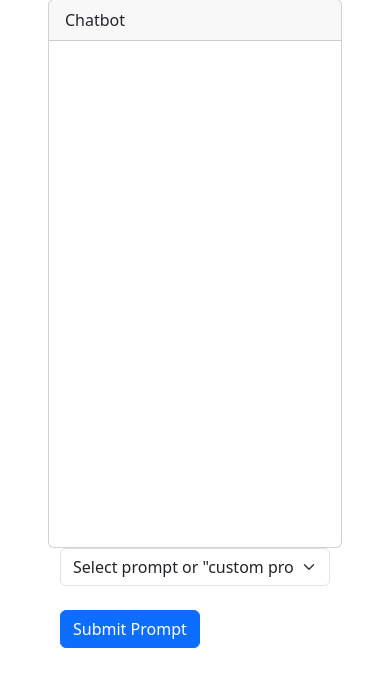
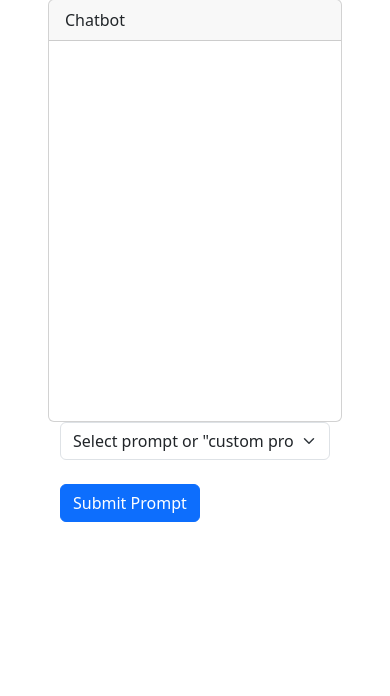
Before and after one commit to Sbussiso/sourcebox-deepquery, a Python web app: template templates/index.html in a window 390 px wide. Shown: the part 391-1087 px from the top of the page. After the commit the page ends 913 px from the top, so only its background shows below. Run offline with Jinja, Linux system fonts and the light colour scheme; the template is opened without the code that fills it, so the values that code supplies are empty.

Commit message:
added basic mobile responsiveness

```diff
--- a/templates/index.html
+++ b/templates/index.html
@@ -92,7 +92,7 @@
             }
 
             #chatBody {
-                height: 60vh; /* Make chat body larger on mobile */
+                height: 45vh; /* Make chat body larger on mobile */
                 overflow-y: auto;
                 padding-left: 0;
                 padding-right: 0;
```
